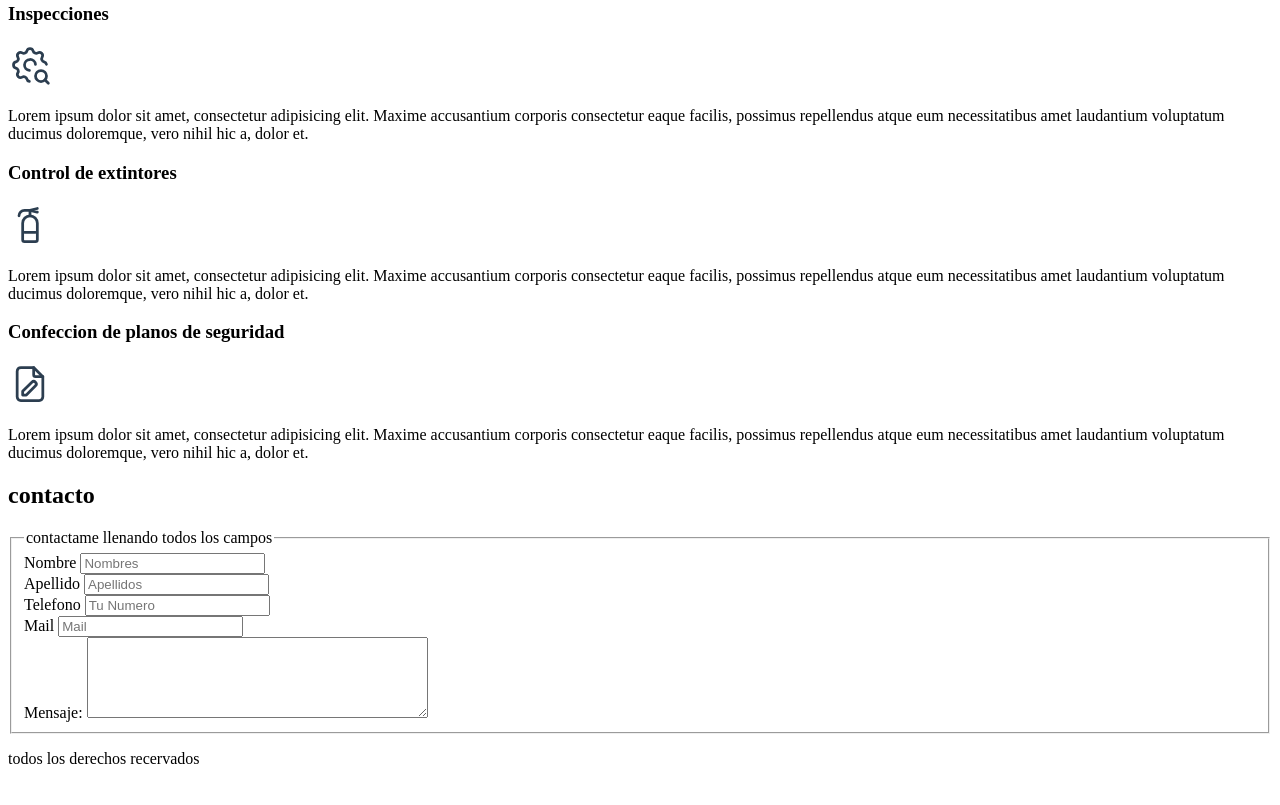
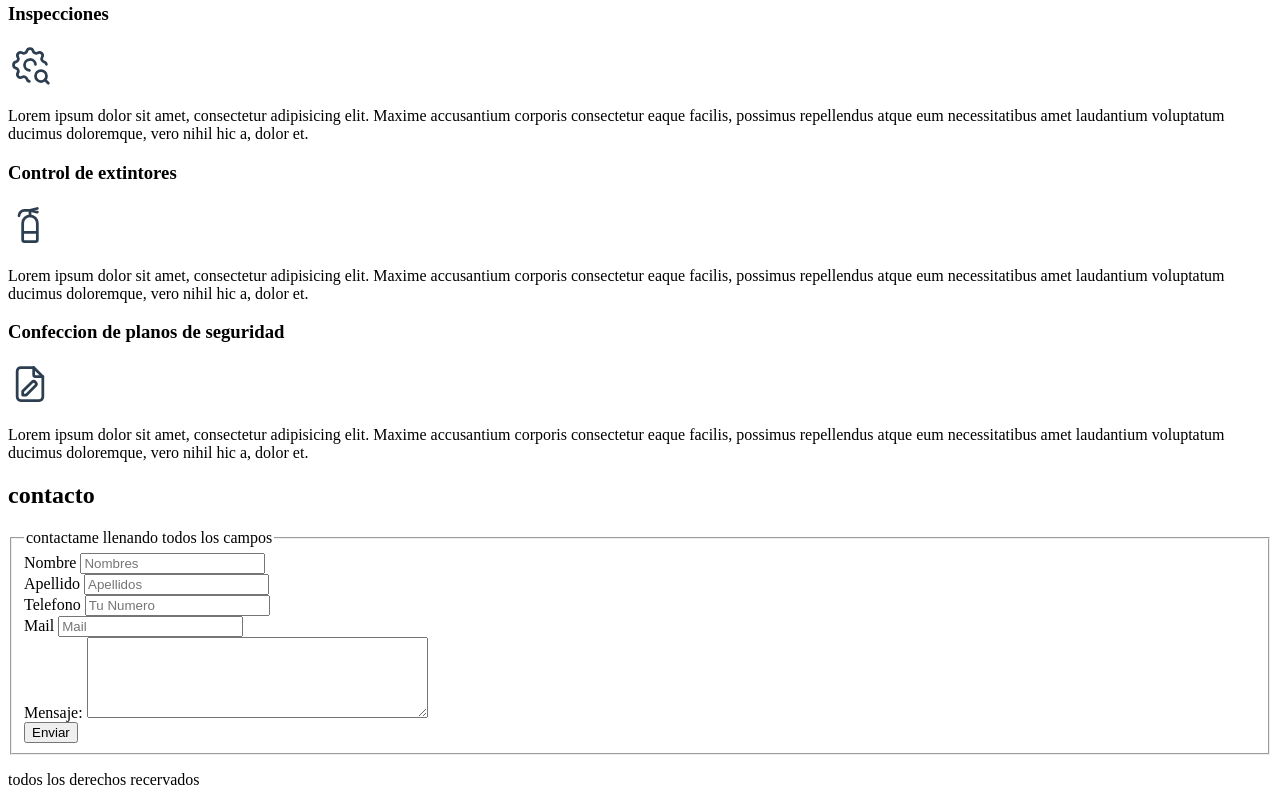
Before and after one commit to franciscodeisasi/proyecto-primera-parte, a plain HTML site: page index.html in a window 1280 px wide. Shown: the part 1549-2354 px from the top of the page. Before the commit the page ends 2333 px from the top, so only its background shows below. Drawn offline with Linux system fonts and the light colour scheme.

Commit message:
add: styls

```diff
--- a/index.html
+++ b/index.html
@@ -184,6 +184,9 @@
           <label>Mensaje:</label>
           <textarea name="" id="" cols="40" rows="5"></textarea>
         </div>
+        <div>
+          <input type="submit" value="Enviar" />
+        </div>
       </fieldset>
     </form>
 
```
